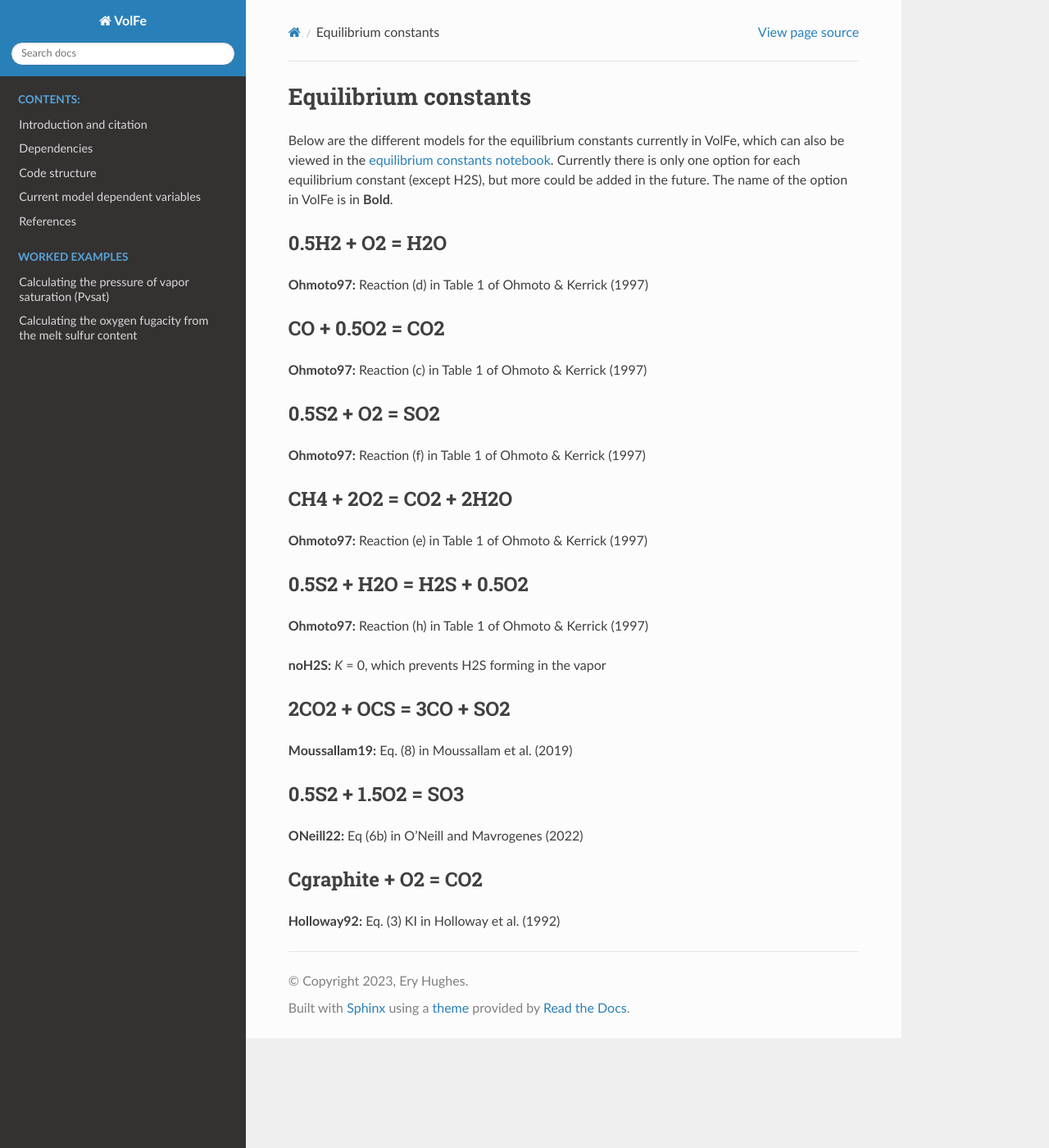
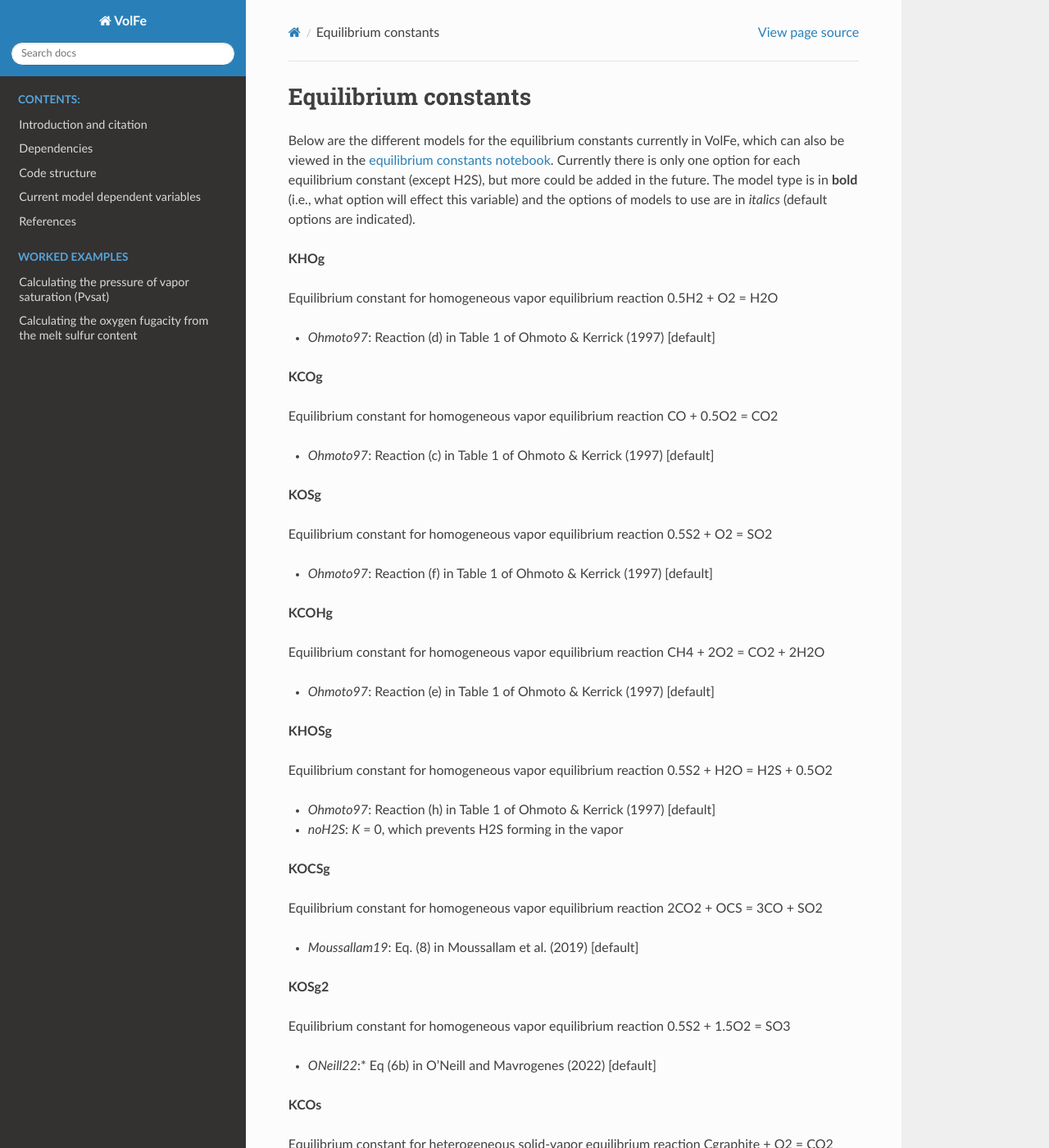
Before and after one commit to eryhughes/VolFe, a Sphinx documentation site: the page built from docs/mdv/mdv_equilibrium_constants.rst, in a window 1280 px wide and 1400 px high. Shown: the whole window at 82% size. Built offline with Sphinx 7.4.7 and the Read the Docs theme 2.0.0, drawn with Linux system fonts in a browser that asks for light colours; some of the changed text lies outside the part shown.

Commit message:
Update mdv_equilibrium_constants.rst

```diff
--- a/docs/mdv/mdv_equilibrium_constants.rst
+++ b/docs/mdv/mdv_equilibrium_constants.rst
@@ -4,53 +4,62 @@ Equilibrium constants
 
 Below are the different models for the equilibrium constants currently in VolFe, which can also be viewed in the :doc:`equilibrium constants notebook <EqConst>`.
 Currently there is only one option for each equilibrium constant (except H2S), but more could be added in the future.
-The name of the option in VolFe is in **Bold**.
-
-0.5H2 + O2 = H2O
------
-
-**Ohmoto97:** Reaction (d) in Table 1 of Ohmoto & Kerrick (1997)
+The model type is in **bold** (i.e., what option will effect this variable) and the options of models to use are in *italics* (default options are indicated).
 
 
-CO + 0.5O2 = CO2
--------
+**KHOg**
 
-**Ohmoto97:** Reaction (c) in Table 1 of Ohmoto & Kerrick (1997)
+Equilibrium constant for homogeneous vapor equilibrium reaction 0.5H2 + O2 = H2O
+
+- *Ohmoto97*: Reaction (d) in Table 1 of Ohmoto & Kerrick (1997) [default]
 
 
-0.5S2 + O2 = SO2
--------
+**KCOg**
 
-**Ohmoto97:** Reaction (f) in Table 1 of Ohmoto & Kerrick (1997)
+Equilibrium constant for homogeneous vapor equilibrium reaction CO + 0.5O2 = CO2
+
+- *Ohmoto97*: Reaction (c) in Table 1 of Ohmoto & Kerrick (1997) [default]
 
 
-CH4 + 2O2 = CO2 + 2H2O
---------
+**KOSg**
 
-**Ohmoto97:** Reaction (e) in Table 1 of Ohmoto & Kerrick (1997)
+Equilibrium constant for homogeneous vapor equilibrium reaction 0.5S2 + O2 = SO2
+
+- *Ohmoto97*: Reaction (f) in Table 1 of Ohmoto & Kerrick (1997) [default]
 
 
-0.5S2 + H2O = H2S + 0.5O2
---------
+**KCOHg**
 
-**Ohmoto97:** Reaction (h) in Table 1 of Ohmoto & Kerrick (1997)
+Equilibrium constant for homogeneous vapor equilibrium reaction CH4 + 2O2 = CO2 + 2H2O
 
-**noH2S:** *K* = 0, which prevents H2S forming in the vapor
+- *Ohmoto97*: Reaction (e) in Table 1 of Ohmoto & Kerrick (1997) [default]
 
 
-2CO2 + OCS = 3CO + SO2
-------
+**KHOSg**
 
-**Moussallam19:** Eq. (8) in Moussallam et al. (2019)
+Equilibrium constant for homogeneous vapor equilibrium reaction 0.5S2 + H2O = H2S + 0.5O2
+
+- *Ohmoto97*: Reaction (h) in Table 1 of Ohmoto & Kerrick (1997) [default]
+
+- *noH2S*: *K* = 0, which prevents H2S forming in the vapor
 
 
-0.5S2 + 1.5O2 = SO3
-----
+**KOCSg**
 
-**ONeill22:** Eq (6b) in O’Neill and Mavrogenes (2022)
+Equilibrium constant for homogeneous vapor equilibrium reaction 2CO2 + OCS = 3CO + SO2
+
+- *Moussallam19*: Eq. (8) in Moussallam et al. (2019) [default]
 
 
-Cgraphite + O2 = CO2
-----
+**KOSg2**
 
-**Holloway92:** Eq. (3) KI in Holloway et al. (1992)
+Equilibrium constant for homogeneous vapor equilibrium reaction 0.5S2 + 1.5O2 = SO3
+
+- *ONeill22*:* Eq (6b) in O’Neill and Mavrogenes (2022) [default]
+
+
+**KCOs**
+
+Equilibrium constant for heterogeneous solid-vapor equilibrium reaction Cgraphite + O2 = CO2
+
+**Holloway92:** Eq. (3) KI in Holloway et al. (1992) [default]
```
